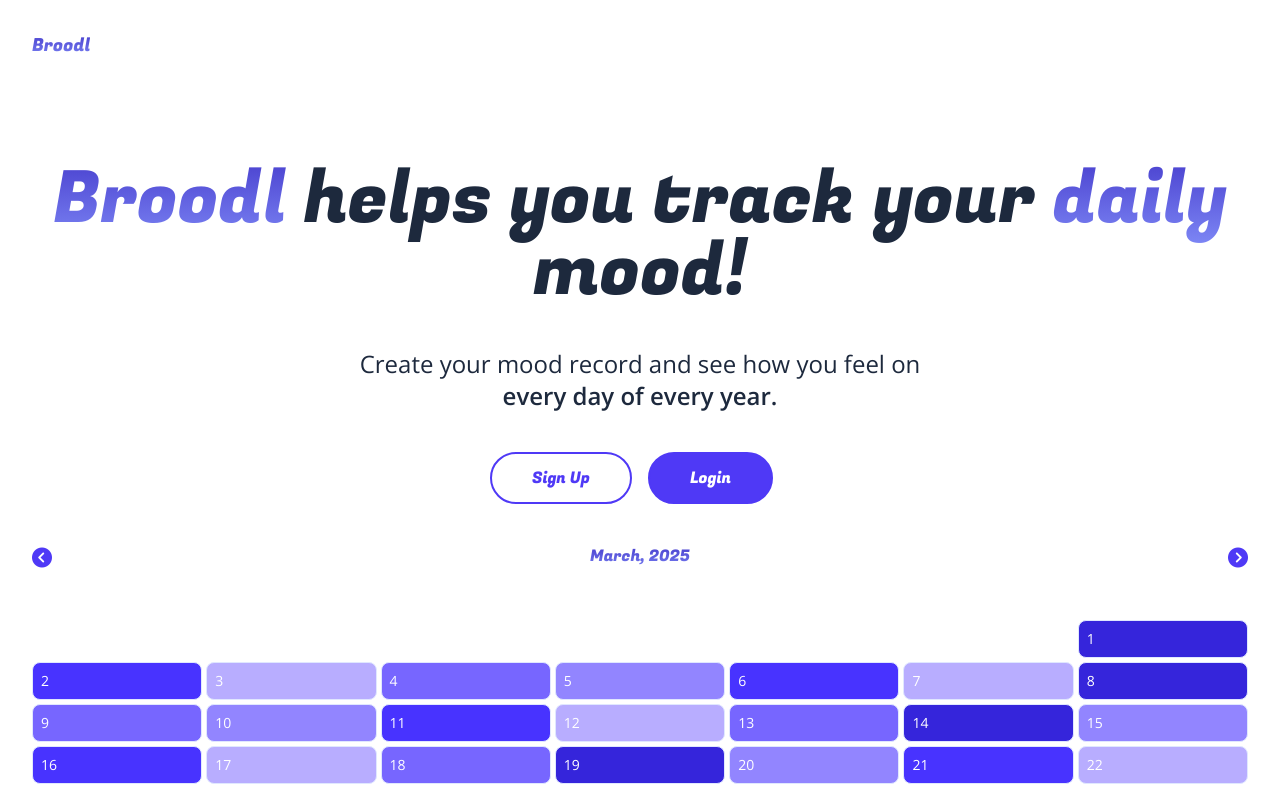
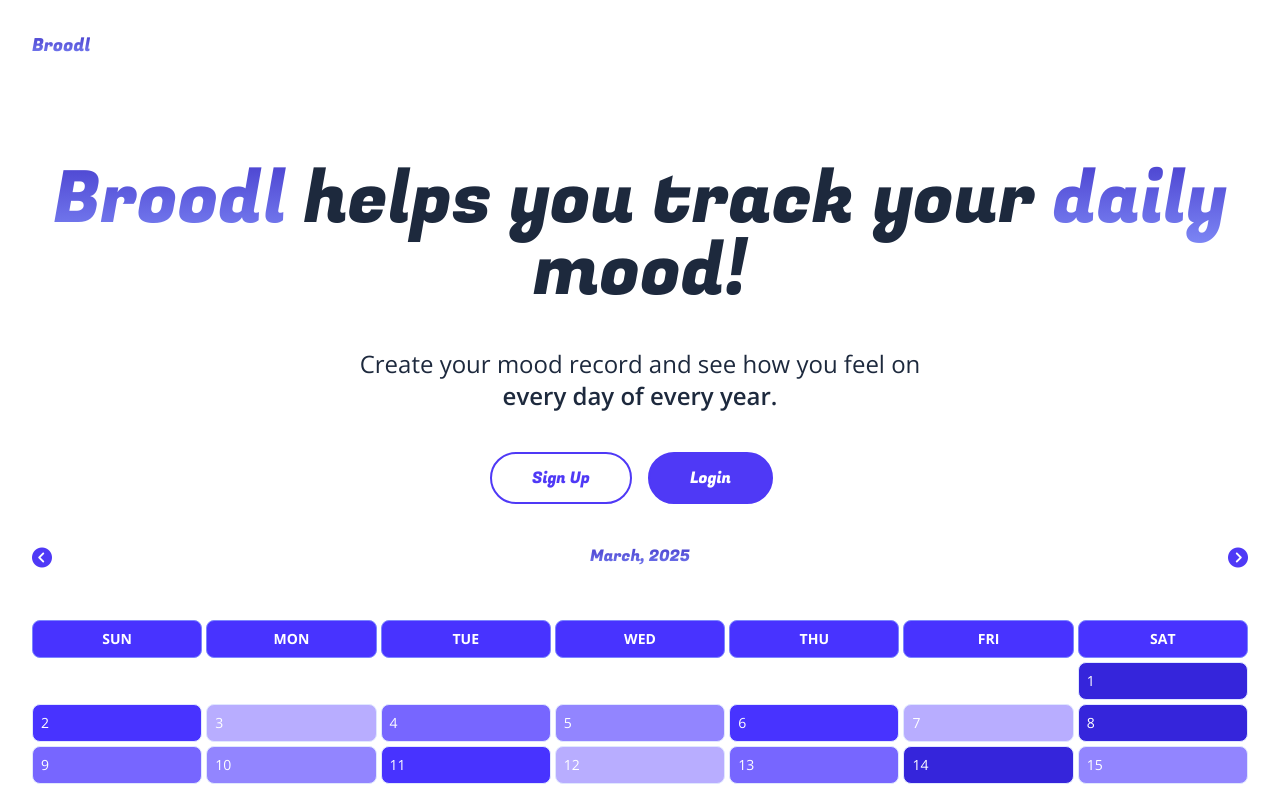
Before and after one commit to ShejulShubham/Broodl, a Next.js app: page / in a window 1280 px wide. Shown: the top 786 px of the page. Built offline with nearby package versions, Linux system fonts and the light colour scheme; no server answers.

Commit message:
added days

```diff
--- a/components/Calender.js
+++ b/components/Calender.js
@@ -30,6 +30,20 @@ const dayList = [
   "Friday",
   "Saturday",
 ];
+
+const calenderDayList = ["SUN", "MON", "TUE", "WED", "THU", "FRI", "SAT"];
+
+const dayColor = {
+  SUN: "#4833ff",
+  MON: "#b8adff",
+  TUE: "#9285ff",
+  WED: "#9285ff",
+  THU: "#7766ff",
+  FRI: "#7766ff",
+  SAT: "#4833ff",
+  // :"#dcd6ff",
+  // :"#10097a",
+};
 
 export default function Calender(props) {
   const { demo, completeData, handleSetMood } = props;
@@ -107,6 +121,22 @@ export default function Calender(props) {
       </div>
 
       <div className="flex flex-col overflow-hidden gap-1 py-4 sm:py-6 md:py-10">
+        <div className="grid grid-cols-7 gap-1" >
+          {calenderDayList.map((day, dayIndex) => {
+            const calenderColor = dayColor[day];
+            return (
+              <div
+                className={
+                  "text-xs sm:text-sm border border-solid p-2 flex items-center justify-center gap-2 rounded-lg border-indigo-400 text-white font-bold"
+                }
+                key={dayIndex}
+                style={{ background: "#4833ff" }}
+              >
+                {day}
+              </div>
+            );
+          })}
+        </div>
         {[...Array(numRows).keys()].map((row, rowIndex) => {
           return (
             <div key={rowIndex} className="grid grid-cols-7 gap-1">
@@ -120,7 +150,8 @@ export default function Calender(props) {
                     ? false
                     : true;
 
-                let isToday = dayIndex === now.getDate() && selectedMonth == now.getMonth();
+                let isToday =
+                  dayIndex === now.getDate() && selectedMonth == now.getMonth();
 
                 if (!dayDisplay) {
                   return <div className="bg-white" key={dayOfWeekIndex} />;
```
Also changed, not shown: public/calender.png.
